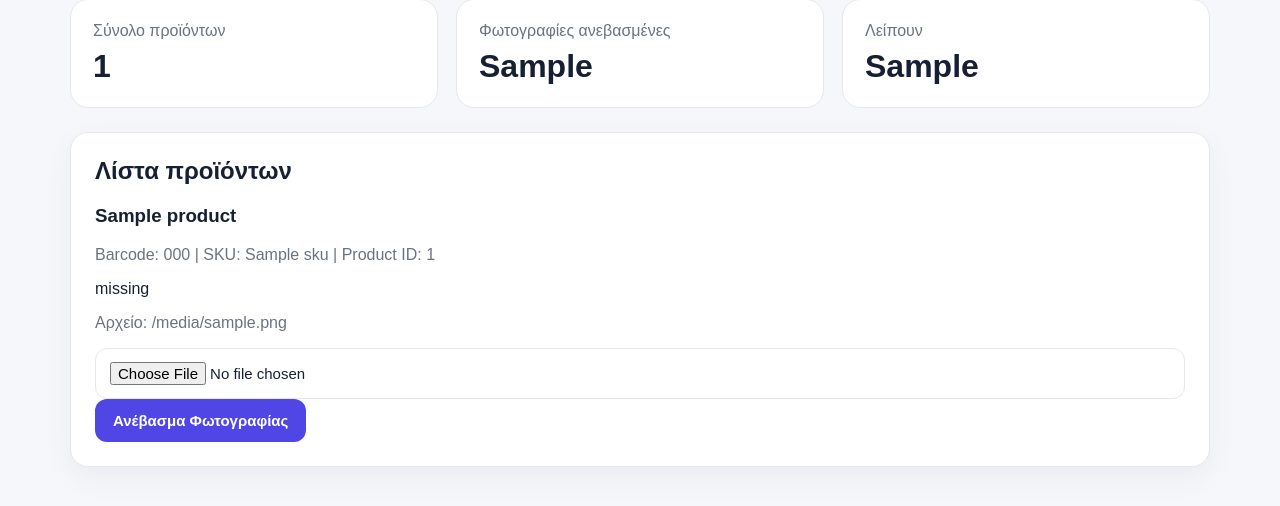
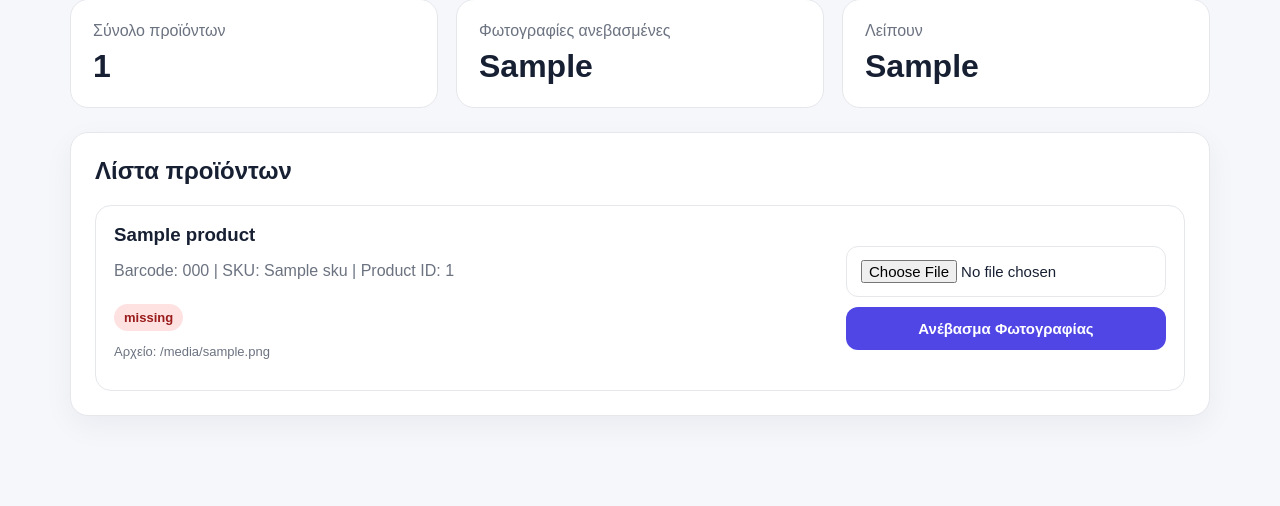
Before and after one commit to myscanner09/myscanner.gr, a FastAPI app: template photomatch/templates/store_upload.html in a window 1280 px wide. Shown: the part 211-717 px from the top of the page. Run offline with FastAPI, Linux system fonts and the light colour scheme; the template is opened without the code that fills it: most values are stand-ins (such as "Sample title", 1, 10 or a date in 2020).

Commit message:
Add store upload styles

```diff
--- a/photomatch/static/style.css
+++ b/photomatch/static/style.css
@@ -336,3 +336,79 @@ select {
         grid-template-columns: 1fr;
     }
 }
+
+.product-upload-list {
+    display: flex;
+    flex-direction: column;
+    gap: 16px;
+    margin-top: 18px;
+}
+
+.product-upload-card {
+    display: grid;
+    grid-template-columns: 1fr 320px;
+    gap: 20px;
+    align-items: center;
+    border: 1px solid var(--border);
+    background: #ffffff;
+    border-radius: 16px;
+    padding: 18px;
+}
+
+.product-main h3 {
+    margin: 0 0 8px 0;
+}
+
+.upload-photo-form {
+    display: flex;
+    flex-direction: column;
+    gap: 10px;
+}
+
+.status-badge {
+    display: inline-block;
+    padding: 6px 10px;
+    border-radius: 999px;
+    font-size: 13px;
+    font-weight: 700;
+    margin-top: 8px;
+}
+
+.status-missing {
+    background: #fee2e2;
+    color: #991b1b;
+}
+
+.status-uploaded {
+    background: #dbeafe;
+    color: #1e40af;
+}
+
+.status-approved {
+    background: #dcfce7;
+    color: #166534;
+}
+
+.status-rejected {
+    background: #ffedd5;
+    color: #9a3412;
+}
+
+.success-message {
+    background: #dcfce7;
+    color: #166534;
+    padding: 14px;
+    border-radius: 12px;
+    margin-bottom: 18px;
+    font-weight: 700;
+}
+
+.small-text {
+    font-size: 13px;
+}
+
+@media (max-width: 900px) {
+    .product-upload-card {
+        grid-template-columns: 1fr;
+    }
+}
```
